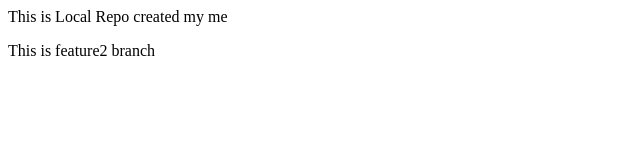
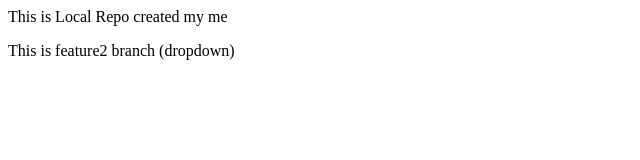
Before and after one commit to MeetPancholi01/localRepo, a plain HTML site: page index.html in a window 1280 px wide. Shown: the full height of the page, 0-640 px from the left. Drawn offline with Linux system fonts and the light colour scheme.

```diff
--- a/index.html
+++ b/index.html
@@ -1,2 +1,2 @@
 <p> This is Local Repo created my me</p>
-<p>This is feature2 branch</p>
+<p>This is feature2 branch (dropdown)</p>
```
